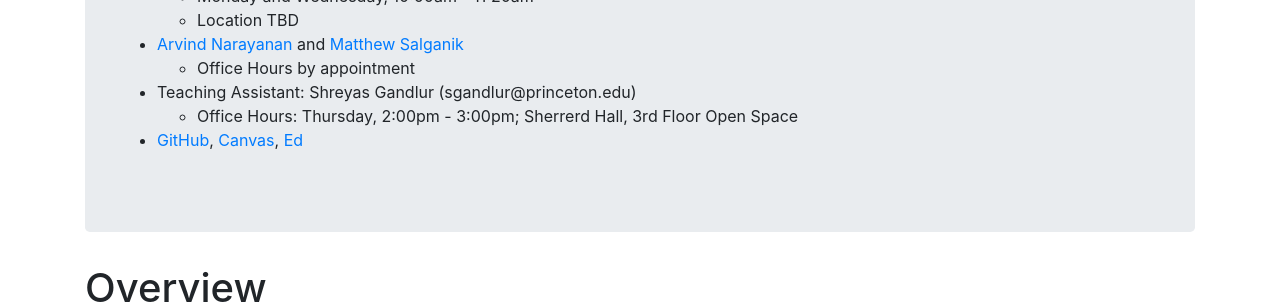
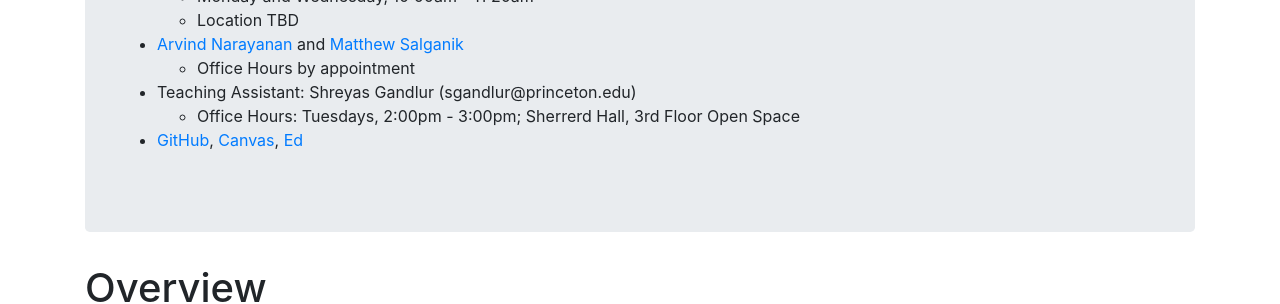
Before and after one commit to msalganik/soc555-cos598J_s2024, a Jekyll site: the page built from index.md, in a window 1280 px wide. Shown: the part 289-593 px from the top of the page. Built offline with Jekyll 4.4.1, drawn with Linux system fonts in a browser that asks for light colours; comment, search, counter and statistics services are not loaded.

Commit message:
Edited office hours

```diff
--- a/index.md
+++ b/index.md
@@ -22,7 +22,7 @@ menuPosition: 1
     </li>
     <li>Teaching Assistant: Shreyas Gandlur (sgandlur@princeton.edu)
         <ul>
-            <li>Office Hours: Thursday, 2:00pm - 3:00pm; Sherrerd Hall, 3rd Floor Open Space</li>
+            <li>Office Hours: Tuesdays, 2:00pm - 3:00pm; Sherrerd Hall, 3rd Floor Open Space</li>
         </ul>
     </li>
     <li><a href="https://github.com/msalganik/soc555-cos598J_s2024">GitHub</a>, <a href="https://princeton.instructure.com/courses/14448">Canvas</a>, <a href="https://edstem.org/us/courses/55406/discussion/">Ed</a></li>
```
